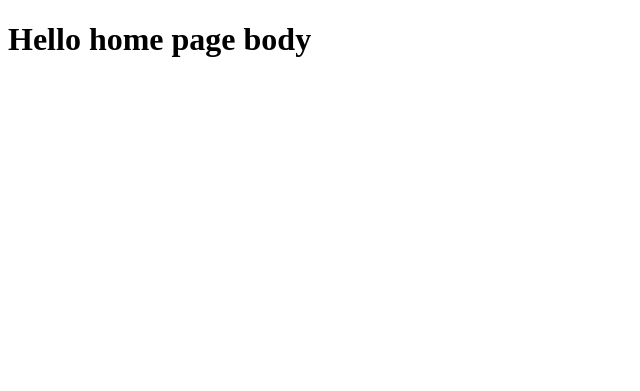
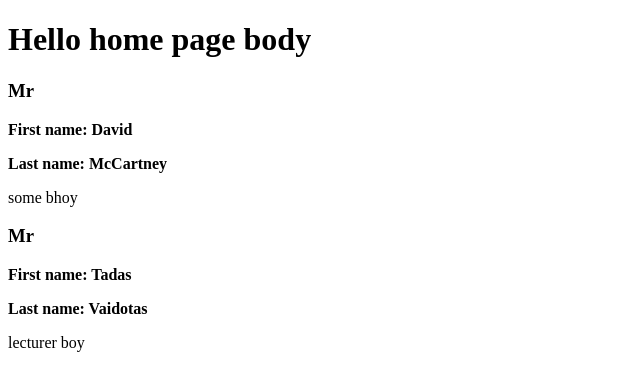
Before and after one commit to DavidQATraining/firstFlaskApp, a Flask app: page / in a window 1280 px wide. Shown: the top 391 px of the page, without its empty margins (0-640 px from the left). Run offline with Flask 2, Linux system fonts and the light colour scheme.

Commit message:
added some dummy data and got it to be dynamicaly displayed on the homepage

```diff
--- a/app.py
+++ b/app.py
@@ -2,30 +2,31 @@ from flask import Flask
 from flask import render_template
 app = Flask(__name__)
 
+dummyData = [
+    {
+        "fName": "David",
+        "lName": "McCartney",
+        "title": "Mr",
+        "content": "some bhoy"
+    },
+    {
+        "fName": "Tadas",
+        "lName": "Vaidotas",
+        "title": "Mr",
+        "content": "lecturer boy"
+    }
+]
 
 # if you hit root or home you will still see this functionality
 @app.route('/')
 @app.route('/home')
 def hello_world():
-    return render_template('homepage.html', title='Homepage')
+    return render_template('homepage.html', title='Homepage', posts=dummyData)
 
 
 @app.route('/about')
 def about():
-    return '''
-    <!DOCTYPE html>
-    <html lang="en">
-    <head>
-        <meta charset="UTF-8">
-        <title>about</title>
-    </head>
-    <body>
-        <div>
-        <h1>This is about</h1>
-        </div>
-    </body>
-    </html>
-    '''
+    return render_template('aboutpage.html', title='Aboutpage')
 
 
 if __name__ == '__main__':
--- /dev/null
+++ b/templates/aboutpage.html
@@ -0,0 +1,5 @@
+{% extends 'layout.html' %}
+
+{% block body_content %}
+    <h1>Hello home about page body</h1>
+{% endblock %}
--- a/templates/homepage.html
+++ b/templates/homepage.html
@@ -2,4 +2,13 @@
 
 {% block body_content %}
     <h1>Hello home page body</h1>
+
+    {% for post in posts %}
+        <div>
+            <h3>{{ post.title }}</h3>
+            <p><b>First name: {{ post.fName }}</b></p>
+            <p><b>Last name: {{ post.lName }}</b></p>
+            <p>{{ post.content }}</p>
+        </div>
+    {% endfor %}
 {% endblock %}
--- a/templates/layout.html
+++ b/templates/layout.html
@@ -8,8 +8,10 @@
         <title>Unknown title</title>
     {% endif %} <!--we need to end the block if used in html -->
 
+
+
 </head>
 <body>
-    {% block body_content %} {% endblock %}
+    {% block body_content %}{% endblock %}
 </body>
 </html>
```
